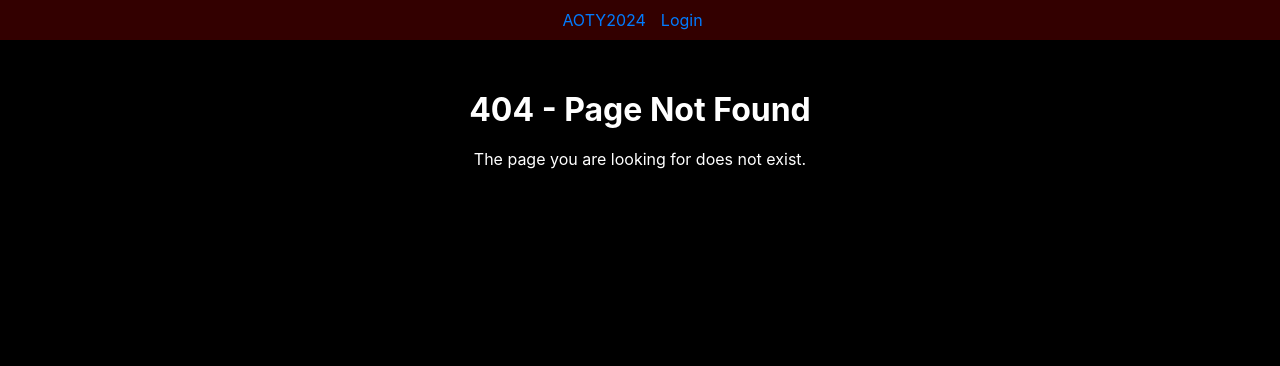
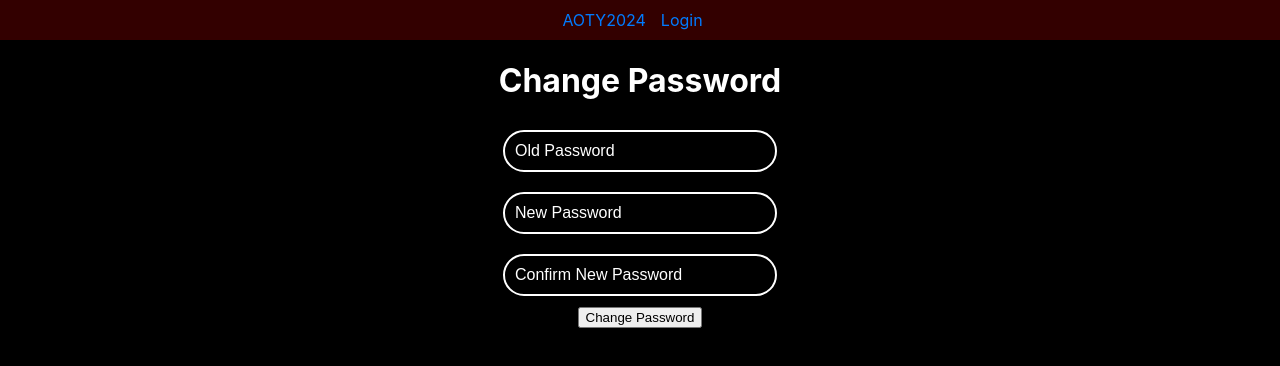
Before and after one commit to dtorrero/simpleaotyFront, a React (Create React App) app: page /passw in a window 1280 px wide. Before the commit this address had no page. Shown: the top 366 px of the page. Built offline with nearby package versions, Linux system fonts and the light colour scheme.

Commit message:
Add change passw

```diff
--- a/src/App.js
+++ b/src/App.js
@@ -12,6 +12,7 @@ import PrivateRoute from './components/PrivateRoute';
 import AdminRoute from './components/AdminRoute';
 import AdminPage from './pages/AdminPage';
 import './App.css';
+import ChangePasswordPage from './pages/ChangePasswordPage';
 
 const App = () => {
   return (
@@ -26,6 +27,7 @@ const App = () => {
             <Route path="/admin" element={<AdminRoute element={<AdminPage />} />} />
             <Route path="/login" element={<LoginPage />} />
             <Route path="/signup" element={<SignupPage />} />
+            <Route path="/passw" element={<ChangePasswordPage />} />
             <Route path="*" element={<NotFound />} />
           </Routes>
         </div>
--- a/src/components/Header.js
+++ b/src/components/Header.js
@@ -4,7 +4,7 @@ import { useAuth } from '../AuthContext';
 import './Header.css';
 
 const Header = () => {
-  const { isLoggedIn, logout, role } = useAuth(); // Get role from useAuth
+  const { isLoggedIn, logout, role } = useAuth();
 
   const handleLogout = () => {
     logout();
@@ -18,7 +18,9 @@ const Header = () => {
         <div className="header-content">
           {isLoggedIn && (
             <span className="user-info">
-              {username} {role === 'admin' && '(admin)'}
+              <Link to="/passw" style={{ textDecoration: 'none', color: 'inherit' }}>
+                {username} {role === 'admin' && '(admin)'}
+              </Link>
             </span>
           )}
           <div className="nav-links-container">
--- /dev/null
+++ b/src/pages/ChangePasswordPage.css
@@ -0,0 +1,52 @@
+body {
+    margin: 0;
+    padding: 0;
+    background-color: black;
+    color: white;
+    font-family: Arial, sans-serif;
+  }
+
+  .signup-container {
+    display: flex;
+    flex-direction: column;
+    align-items: center;
+    justify-content: flex-start;
+    height: 100vh;
+    padding-top: 100px;
+  }
+
+  h1 {
+    margin-bottom: 20px;
+  }
+
+  .input-field {
+    background-color: black;
+    color: white;
+    border: 2px solid white;
+    border-radius: 25px;
+    padding: 10px;
+    margin: 10px 0; /* Space between input fields */
+    width: 250px;
+    font-size: 16px;
+  }
+
+  .input-field::placeholder {
+    color: white;
+  }
+
+  .signup-button {
+    background-color: black;
+    color: white;
+    border: 2px solid white;
+    border-radius: 25px;
+    padding: 10px 20px;
+    font-size: 16px;
+    cursor: pointer;
+    transition: background-color 0.3s, color 0.3s;
+    margin-top: 10px; /* Space above the button */
+  }
+
+  .signup-button:hover {
+    background-color: white;
+    color: black;
+  }
--- /dev/null
+++ b/src/pages/ChangePasswordPage.js
@@ -0,0 +1,86 @@
+import React, { useState } from 'react';
+import axios from 'axios';
+import { useAuth } from '../AuthContext';
+import './ChangePasswordPage.css';
+import { useNavigate } from 'react-router-dom';
+
+const ChangePasswordPage = () => {
+  const [oldPassword, setOldPassword] = useState('');
+  const [newPassword, setNewPassword] = useState('');
+  const [confirmPassword, setConfirmPassword] = useState('');
+  const [error, setError] = useState('');
+  const navigate = useNavigate();
+  const { logout } = useAuth();
+
+
+
+  const username = localStorage.getItem('user');
+  const token = localStorage.getItem('token');
+
+  const handleChangePassword = async (e) => {
+    e.preventDefault();
+
+
+    if (newPassword !== confirmPassword) {
+      setError('New passwords do not match.');
+      return;
+    }
+
+    try {
+      const url = `/local/users/${username}/password`;
+      const response = await axios.put(url, { oldPassword, newPassword }, {
+        headers: {
+          Authorization: `Bearer ${token}`
+        }});
+      console.log('Password change successful:', response.data);
+      logout();
+      navigate('/login');
+    } catch (error) {
+      console.error('Error during password change:', error);
+      setError('Error changing password. Please try again.');
+    }
+  };
+
+  return (
+    <div className="change-password-container">
+      <h1>Change Password</h1>
+      <form onSubmit={handleChangePassword}>
+
+        <input
+          type="password"
+          value={oldPassword}
+          onChange={(e) => setOldPassword(e.target.value)}
+          placeholder="Old Password"
+          required
+          autoComplete="current-password"
+          className="input-field"
+        />
+        <br />
+        <input
+          type="password"
+          value={newPassword}
+          onChange={(e) => setNewPassword(e.target.value)}
+          placeholder="New Password"
+          required
+          autoComplete="new-password"
+          className="input-field"
+        />
+        <br />
+        <input
+          type="password"
+          value={confirmPassword}
+          onChange={(e) => setConfirmPassword(e.target.value)}
+          placeholder="Confirm New Password"
+          required
+          autoComplete="new-password"
+          className="input-field"
+        />
+        <br />
+        {error && <p className="error-message">{error}</p>}
+        <button type="submit" className="change-password-button">Change Password</button>
+      </form>
+    </div>
+  );
+};
+
+export default ChangePasswordPage;
```
